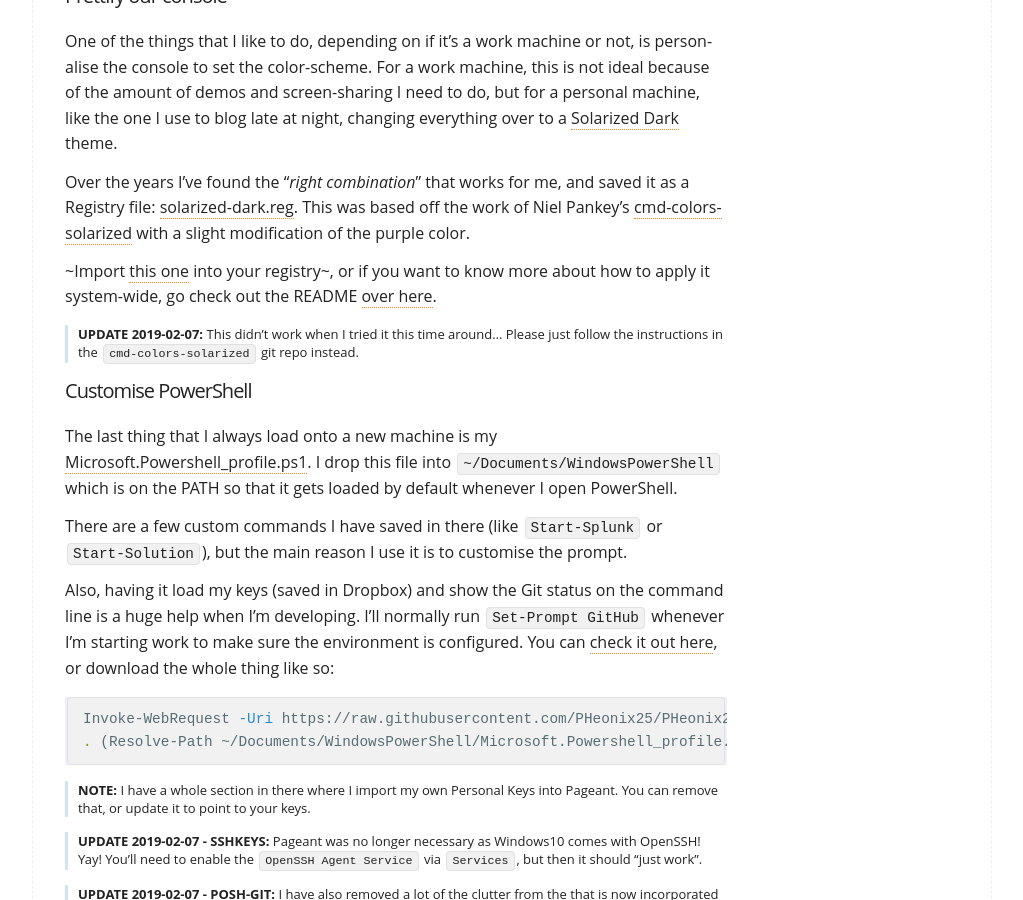
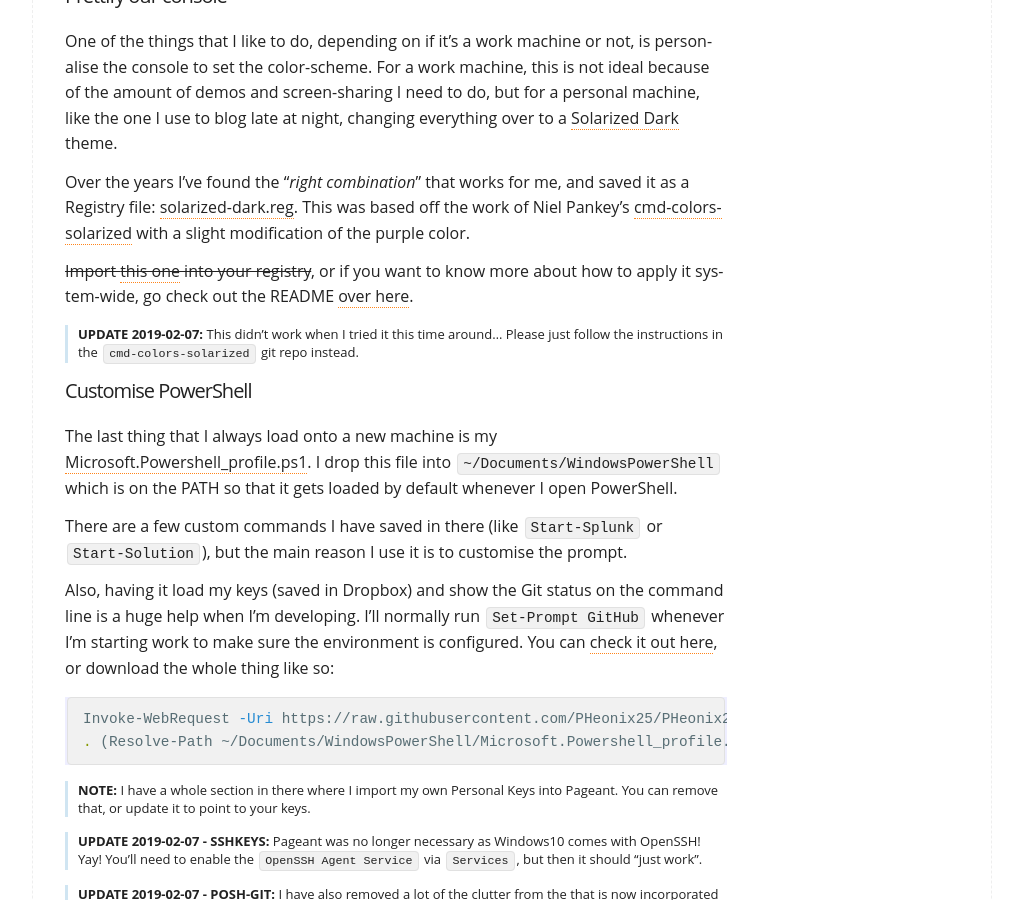
Before and after one commit to PHeonix25/PHeonix25.github.io, a Jekyll site: the page built from _posts/2019-01-28-Chocolatey-and-a-new-machine.md, in a window 1280 px wide and 900 px high, scrolled down 2251 px. Shown: the whole window, without its empty margins (128-1151 px from the left). Built offline with Jekyll 4.4.1, drawn with Linux system fonts in a browser that asks for light colours.

Commit message:
Fixing strikethrough formatting

```diff
--- a/_posts/2019-01-28-Chocolatey-and-a-new-machine.md
+++ b/_posts/2019-01-28-Chocolatey-and-a-new-machine.md
@@ -86,7 +86,7 @@
 Over the years I've found the "_right combination_" that works for me, and saved it as a Registry file: [solarized-dark.reg](/assets/solarized-dark.reg).
 This was based off the work of Niel Pankey's [cmd-colors-solarized](https://github.com/neilpa/cmd-colors-solarized) with a slight modification of the purple color.
 
-~Import [this one](https://raw.githubusercontent.com/PHeonix25/PHeonix25.github.io/master/assets/solarized-dark.reg) into your registry~, or if you want to know more about how to apply it system-wide, go check out the README [over here](https://github.com/neilpa/cmd-colors-solarized).
+~~Import [this one](https://raw.githubusercontent.com/PHeonix25/PHeonix25.github.io/master/assets/solarized-dark.reg) into your registry~~, or if you want to know more about how to apply it system-wide, go check out the README [over here](https://github.com/neilpa/cmd-colors-solarized).
 
 > **UPDATE 2019-02-07:** This didn't work when I tried it this time around... Please just follow the instructions in the `cmd-colors-solarized` git repo instead.
 
```
